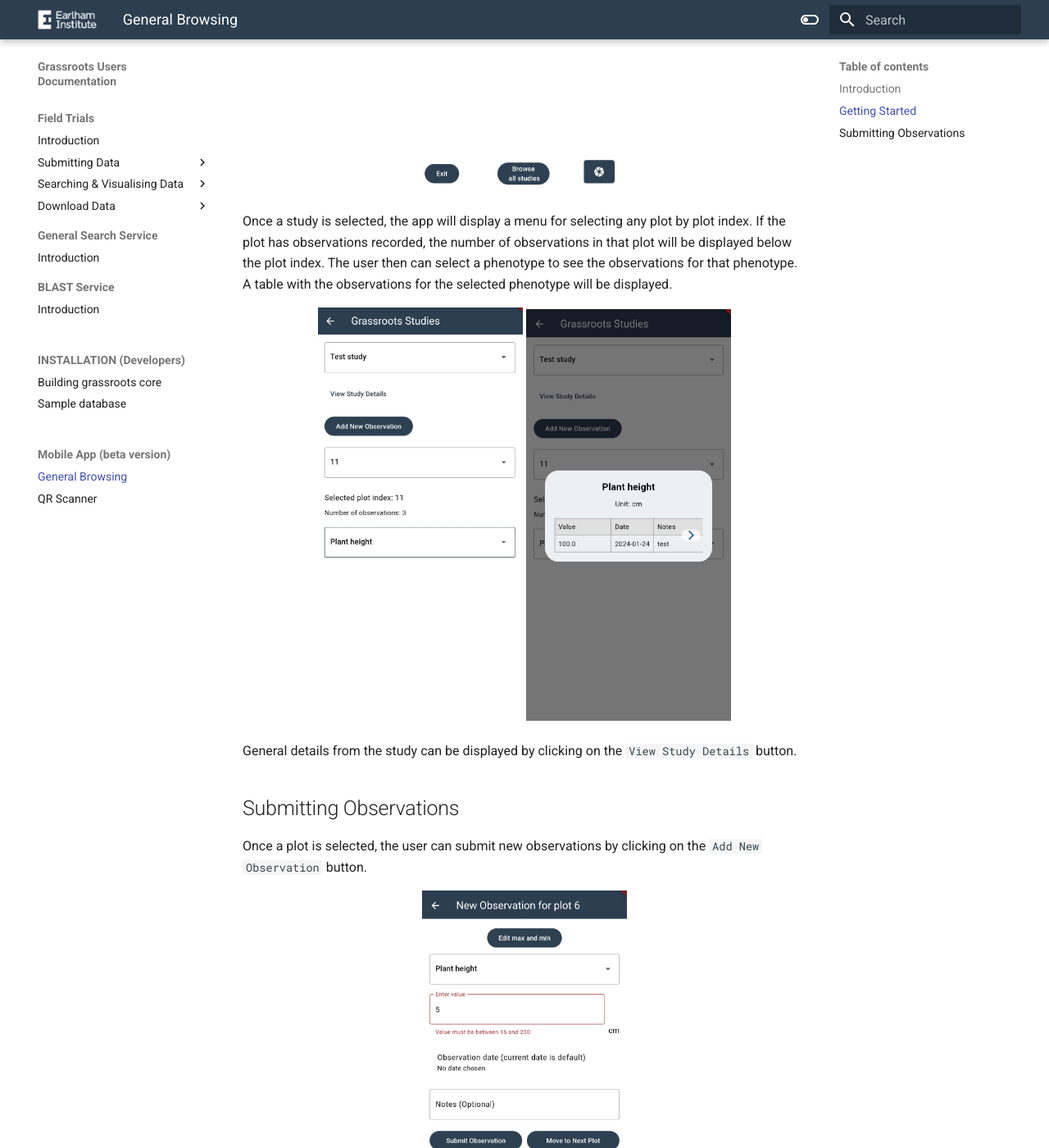
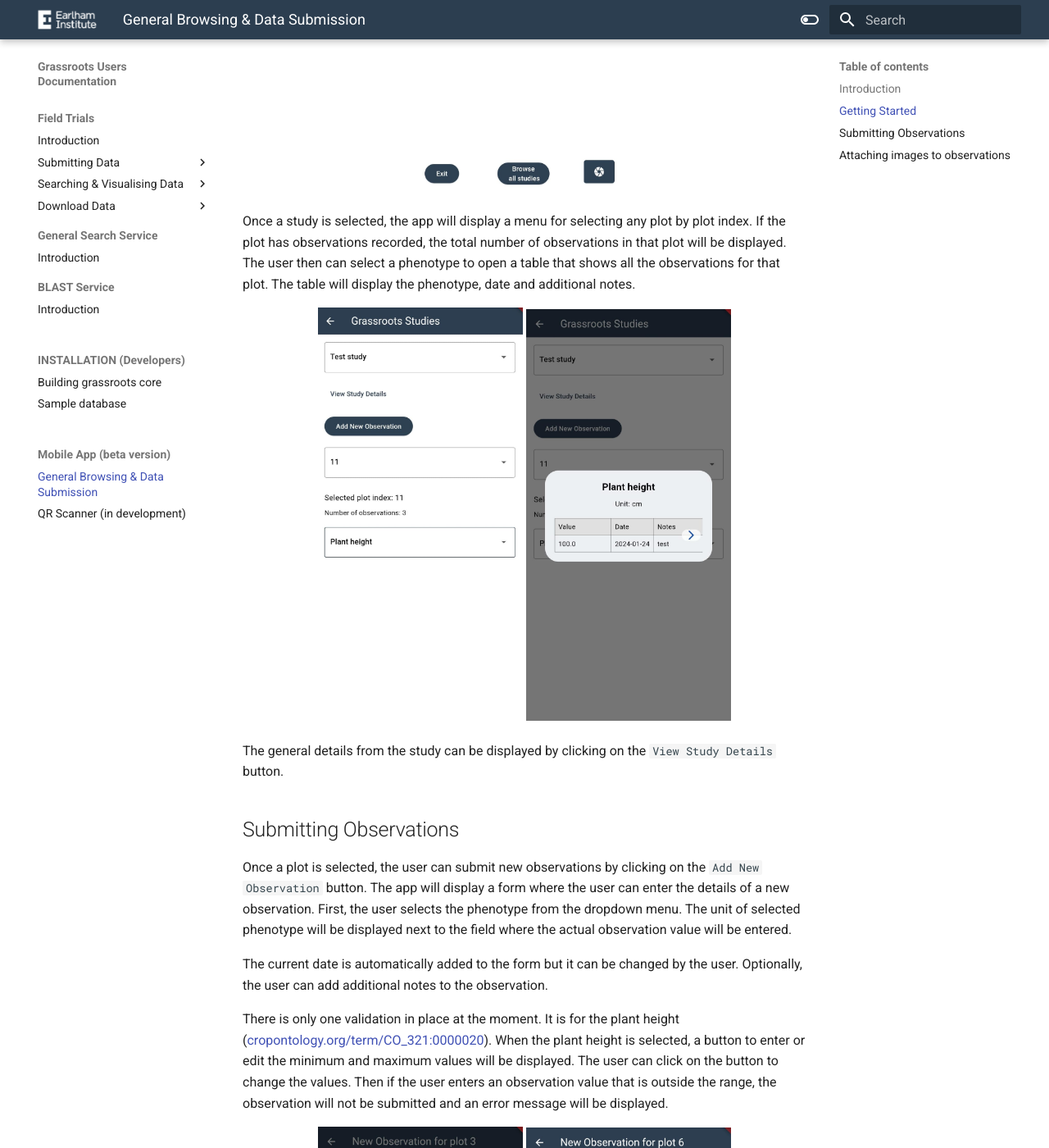
Before and after one commit to DOC-MEX/grassroots_documentation_mkdocs, an MkDocs documentation site: the page built from docs/mobile_app/index.md, in a window 1280 px wide and 1400 px high, scrolled down 915 px. Shown: the whole window at 82% size. Built offline with MkDocs 1.6.1 and Material for MkDocs 9.7.7, drawn with Linux system fonts in a browser that asks for light colours; some of the changed text lies outside the part shown.

Commit message:
New section added: Submitting Observations

```diff
--- a/docs/mobile_app/index.md
+++ b/docs/mobile_app/index.md
@@ -18,19 +18,35 @@ Any study can be selected by browsing from the home screen. The user can select
     <img src="screenshots/1_home.jpeg" width="250px"/>
 </div>
 
-Once a study is selected, the app will display a menu for selecting any plot by plot index. If the plot has observations recorded, the number of observations in that plot will be displayed below the plot index. The user then can select a phenotype to see the observations for that phenotype. A table with the observations for the selected phenotype will be displayed.
+Once a study is selected, the app will display a menu for selecting any plot by plot index. If the plot has observations recorded, the total number of observations in that plot will be displayed. The user then can select a phenotype to open a table that shows all the observations for that plot. The table will display the phenotype, date and additional notes.
 
 <div align="center">
     <img src="screenshots/2_study_page.jpeg" width="250px"/>
     <img src="screenshots/3_table_observations.jpeg" width="250px"/>
 </div>
 
-General details from the study can be displayed by clicking on the `View Study Details` button.
+The general details from the study can be displayed by clicking on the `View Study Details` button.
 
 ## Submitting Observations
 
-Once a plot is selected, the user can submit new observations by clicking on the `Add New Observation` button.
+Once a plot is selected, the user can submit new observations by clicking on the `Add New Observation` button. The app will display a form where the user can enter the details of a new observation. First, the user selects the phenotype from the dropdown menu. The unit of selected phenotype will be displayed next to the field where the actual observation value will be entered.
+
+The current date is automatically added to the form but it can be changed by the user. Optionally, the user can add additional notes to the observation.
+
+There is only one validation in place at the moment. It is for the plant height ([cropontology.org/term/CO_321:0000020](https://cropontology.org/term/CO_321:0000020)). When the plant height is selected, a button to enter or edit the minimum and maximum values will be displayed. The user can click on the button to change the values. Then if the  user enters an observation value that is outside the range, the observation will not be submitted and an error message will be displayed.
 
 <div align="center">
+    <img src="screenshots/4_edit_limits.jpeg" width="250px"/>
     <img src="screenshots/4_new_observation_form.jpeg" width="250px"/>
 </div>
+
+Once an observation is submitted, the form will be cleared and the user can enter another observation or move to the next plot by clicking on the `Move to Next Plot` button.
+
+## Attaching images to observations
+
+ The user can also take a photo and attach it to the selected plot. The photo can be taken by clicking on the `Take a picture` button or selected from the gallery by clicking on the `Select from Gallery` button. The photo will be displayed in the form and if the user wants to use it, the photo can be submitted by clicking on the `Upload Image` button. If a plot already has a photo attached, the photo will be retrieved from the server and displayed in the form with the date it was taken. A new photo can be taken and it will be added with the new date it was taken. The photos can be seen in full size by clicking on the photo.
+
+<div align="center">
+    <img src="screenshots/5_submit_photo.jpeg" width="249px"/>
+    <img src="screenshots/6_photo_retrieved.jpeg" width="250px"/>
+</div>
--- a/mkdocs.yml
+++ b/mkdocs.yml
@@ -71,5 +71,5 @@ nav:
   - ' ': ' '
   - ' ': ' '
   - Mobile App (beta version):
-    - General Browsing: mobile_app/index.md
-    - QR Scanner: mobile_app/QR.md
+    - General Browsing & Data Submission: mobile_app/index.md
+    - QR Scanner (in development): mobile_app/QR.md
```
Also changed, not shown: docs/mobile_app/screenshots/4_edit_limits.jpeg (added), docs/mobile_app/screenshots/5_submit_photo.jpeg (added), docs/mobile_app/screenshots/6_photo_retrieved.jpeg (added).
